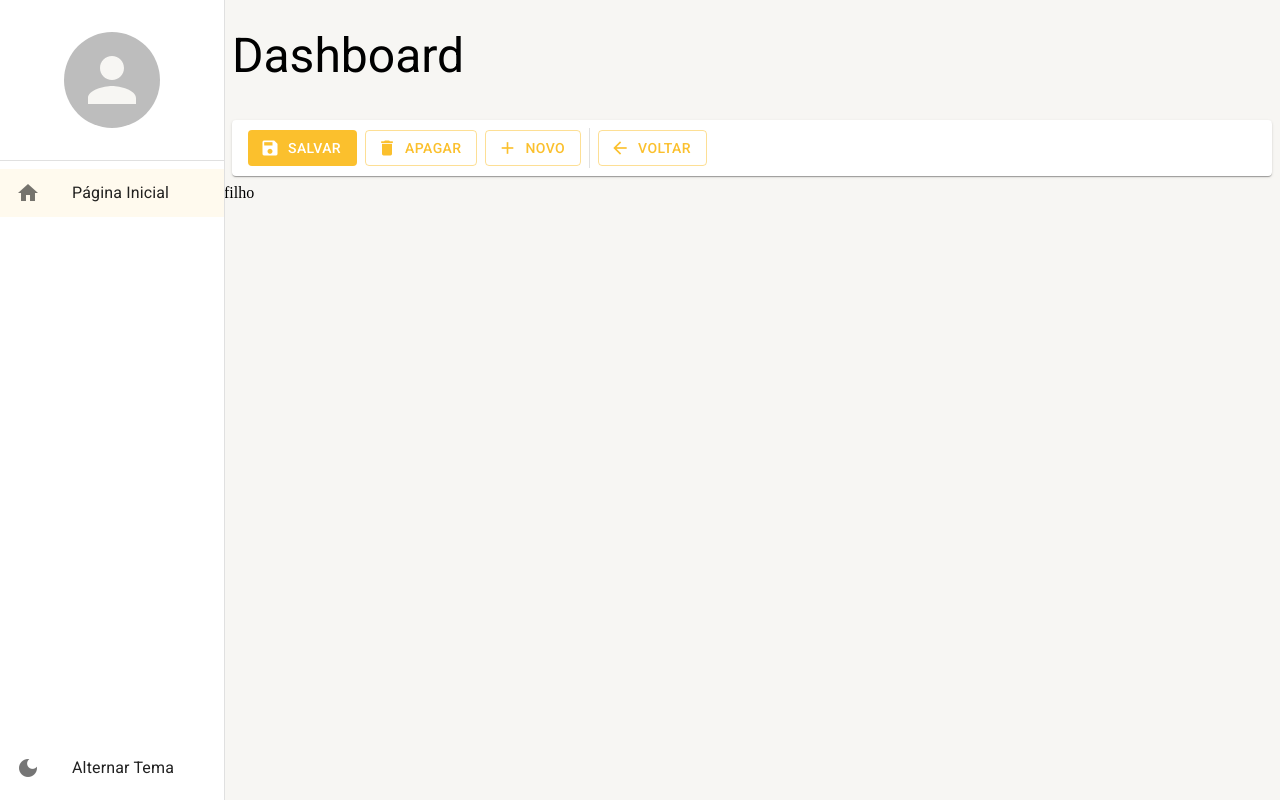
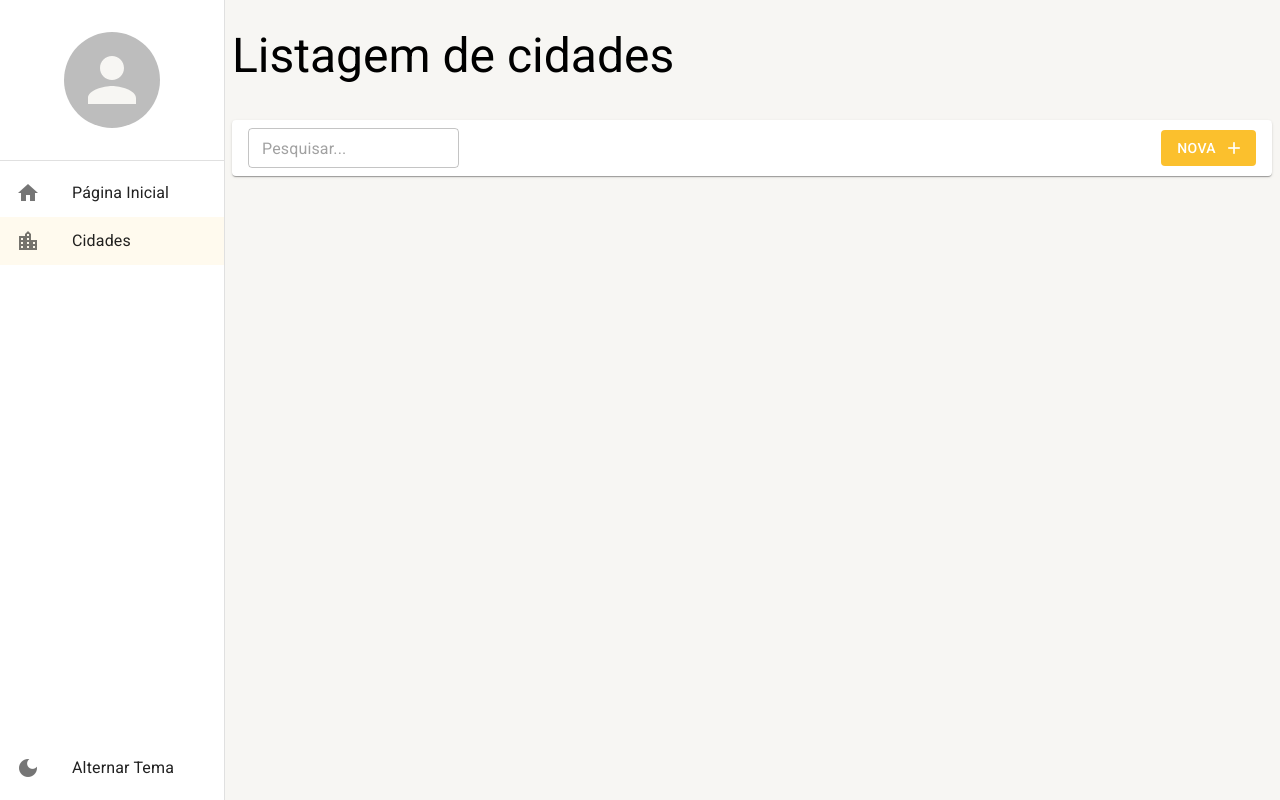
Before and after one commit to raniere57/react-material, a React (Create React App) app: page /cidades in a window 1280 px wide. Before the commit this address led to /pagina-inicial. Built offline with nearby package versions, Linux system fonts and the light colour scheme.

Commit message:
feat: criado pagina de Listagem de cidade

```diff
--- /dev/null
+++ b/src/pages/cidades/ListagemDeCidade.tsx
@@ -0,0 +1,29 @@
+import { useMemo } from 'react';
+import { useSearchParams } from 'react-router-dom';
+import { FerramentasDaListagem } from '../../shared/components';
+import { LayoutBaseDePaginas } from '../../shared/layouts';
+
+
+export const ListagemDeCidade = () => {
+
+  const [searchParams, setSearchParams] = useSearchParams();
+
+  const busca = useMemo(() => {
+    return searchParams.get('busca') || '';
+  }, [searchParams]);
+
+  return (
+    <LayoutBaseDePaginas
+      titulo='Listagem de cidades'
+      barraDeFerramentas={
+        <FerramentasDaListagem
+          textoBotaoNovo='Nova'
+          mostrarInputBusca
+          textoDaBusca={busca}
+          aoMudarTextoDaBusca={texto => setSearchParams({ busca: texto }, { replace: true })}
+        />}
+    >
+
+    </LayoutBaseDePaginas>
+  );
+};
--- a/src/pages/index.ts
+++ b/src/pages/index.ts
@@ -1 +1,2 @@
 export * from './dashboard/Dashboard';
+export * from './cidades/ListagemDeCidade';
--- a/src/routes/index.tsx
+++ b/src/routes/index.tsx
@@ -1,6 +1,6 @@
 import { useEffect } from 'react';
 import { Navigate, Route, Routes } from 'react-router-dom';
-import { Dashboard } from '../pages';
+import { Dashboard, ListagemDeCidade } from '../pages';
 import { useDrawerContext } from '../shared/contexts';
 
 export const AppRoutes = () => {
@@ -13,6 +13,11 @@
         label: 'Página Inicial',
         icon: 'home',
         path: '/pagina-inicial'
+      },
+      {
+        label: 'Cidades',
+        icon: 'location_city',
+        path: '/cidades'
       }
     ]);
   }, []);
@@ -20,7 +25,8 @@
   return (
     <Routes>
       <Route path='pagina-inicial' element={<Dashboard />} />
-      <Route path='*' element={<Navigate to='/pagina-inicial' />} />
+      <Route path='cidades' element={<ListagemDeCidade />} />
+      <Route path='*' element={<Navigate to='pagina-inicial' />} />
     </Routes>
   );
 };
```
